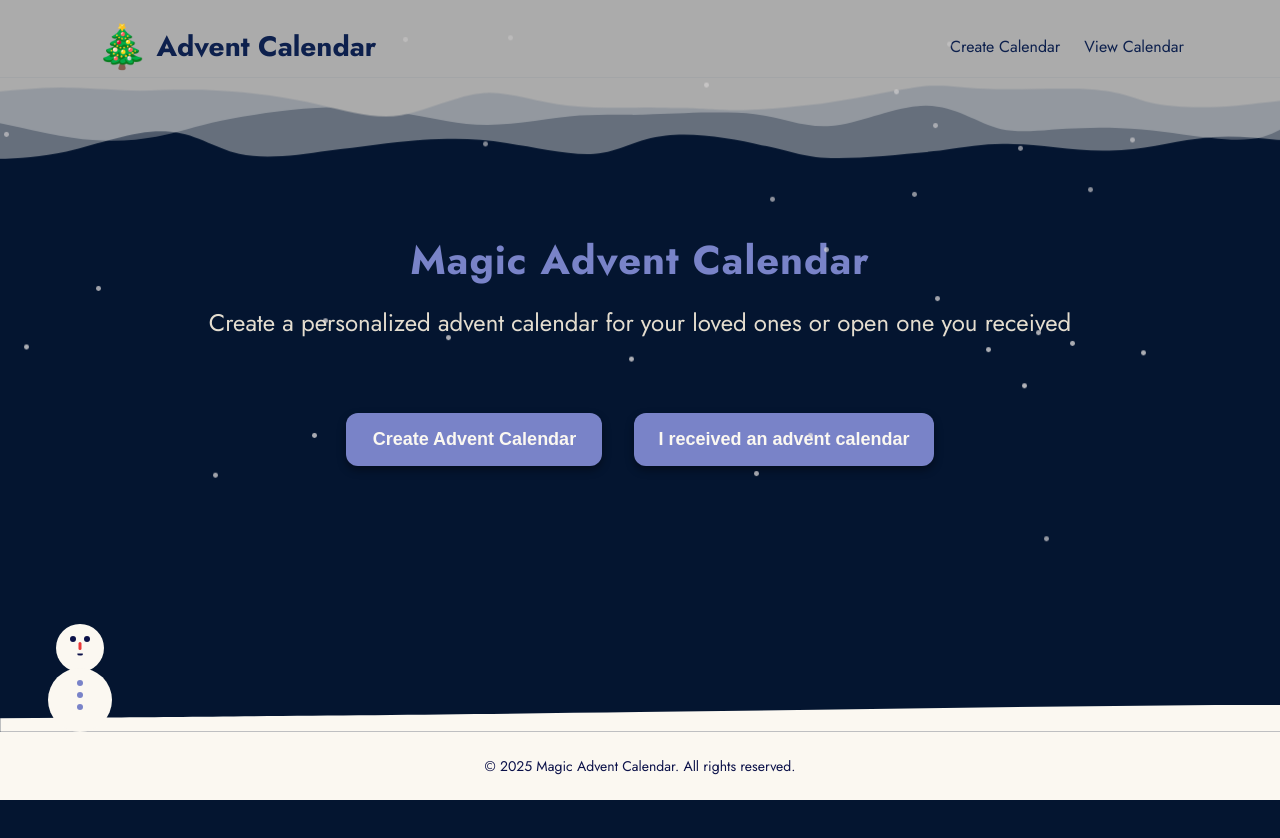
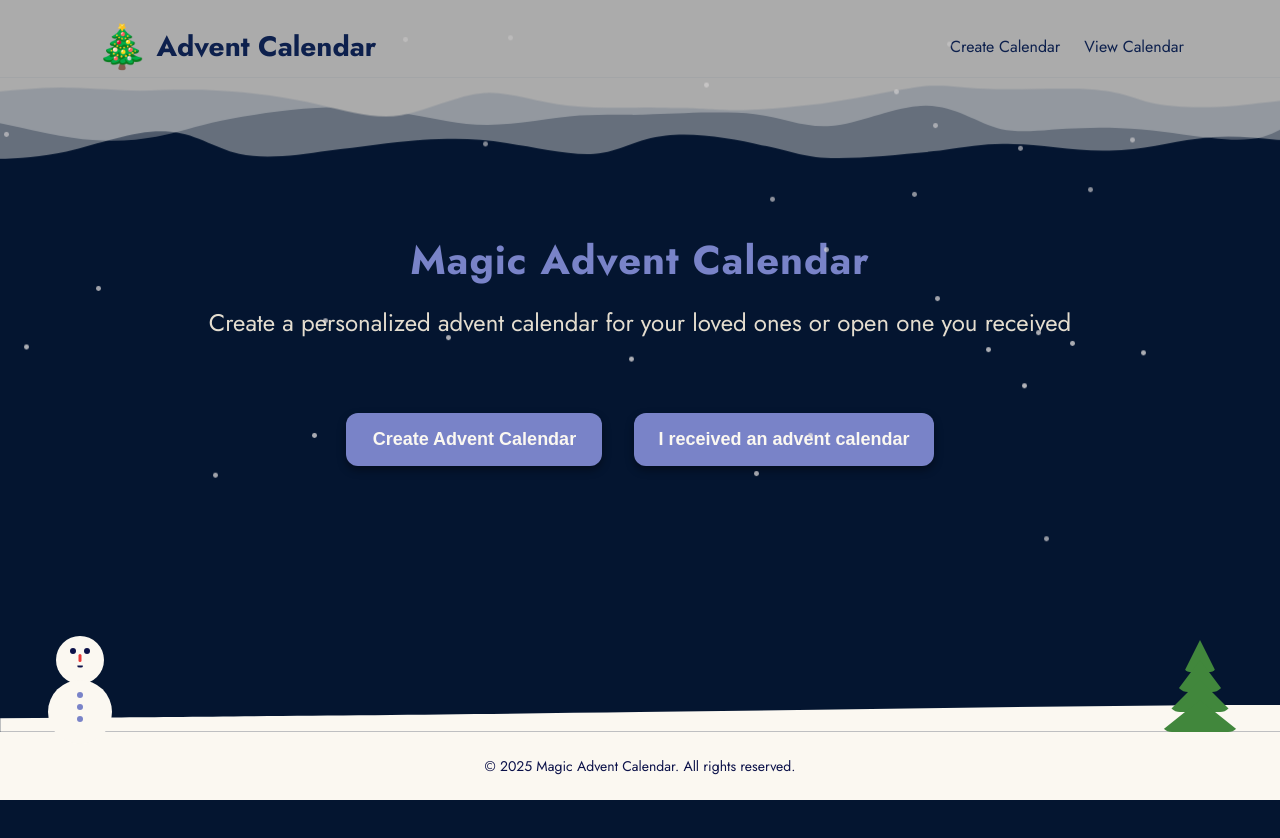
Before and after one commit to olga-urentseva/advent-calendar, a React (Vite) app: page / in a window 1280 px wide. Shown: the top 838 px of the page. After the commit the page ends 800 px from the top, so only its background shows below. Built offline with nearby package versions, Linux system fonts and the light colour scheme.

Commit message:
Refactor Footer components: move Snowman and Tree to Footer subdirectory

```diff
--- a/src/components/atoms/Snowman/styles.css
+++ b/src/components/atoms/Footer/Snowman/styles.css
@@ -1,10 +1,10 @@
 /* Snowman component styles */
 .snowman {
   position: absolute;
-  bottom: -3rem;
+
   left: 2rem;
   width: 6rem;
-  height: 8rem;
+
 }
 
 .snowman__head {
--- /dev/null
+++ b/src/components/atoms/Footer/Tree/index.tsx
@@ -0,0 +1,13 @@
+import './styles.css'
+
+export function Tree() {
+  return (
+    <div className="tree">
+      <div className="tree__section tree__section--top"></div>
+      <div className="tree__section tree__section--upper"></div>
+      <div className="tree__section tree__section--middle"></div>
+      <div className="tree__section tree__section--lower"></div>
+
+    </div>
+  )
+}
--- /dev/null
+++ b/src/components/atoms/Footer/Tree/styles.css
@@ -0,0 +1,65 @@
+/* Tree component styles */
+.tree {
+  position: absolute;
+  bottom: 0;
+  right: 2rem;
+  width: 6rem;
+  top: -2rem
+
+}
+
+.tree__section {
+  position: absolute;
+  left: 50%;
+  transform: translateX(-50%);
+  width: 0;
+  height: 0;
+  border-left: 1.5rem solid transparent;
+  border-right: 1.5rem solid transparent;
+  border-bottom: 2rem solid oklch(0.56 0.1304 142.37);
+  border-radius: 0.5rem;
+}
+
+.tree__section--top {
+  top: -3.75rem;
+  border-left: 1rem solid transparent;
+  border-right: 1rem solid transparent;
+
+  border-radius: 0.35rem;
+}
+
+.tree__section--upper {
+  top: -2.5rem;
+  border-left: 1.5rem solid transparent;
+  border-right: 1.5rem solid transparent;
+
+  border-radius: 0.75rem;
+}
+
+.tree__section--middle {
+  top: -1.25rem;
+  border-left: 2rem solid transparent;
+  border-right: 2rem solid transparent;
+
+  border-radius: 0.75rem;
+}
+
+.tree__section--lower {
+  top: 0;
+  border-left: 2.5rem solid transparent;
+  border-right: 2.5rem solid transparent;
+
+  border-radius: 0.75rem;
+}
+
+/* .tree__trunk {
+  position: absolute;
+  top: -0.5rem;
+  left: 50%;
+  transform: translateX(-50%);
+  width: 1rem;
+  height: 1.5rem;
+  background-color: oklch(0.45 0.08 60);
+  border-radius: 0.5rem;
+  border: 0.125rem solid oklch(0.35 0.08 60);
+} */
--- a/src/components/atoms/Footer/index.tsx
+++ b/src/components/atoms/Footer/index.tsx
@@ -1,6 +1,7 @@
 import './styles.css'
 import { Snow } from './Snow'
-import { Snowman } from '../Snowman'
+import { Snowman } from './Snowman'
+import { Tree } from './Tree'
 
 export function Footer() {
   const currentYear = new Date().getFullYear()
@@ -10,6 +11,7 @@ export function Footer() {
     <Snow />
     <footer className="footer">
       <Snowman />
+      <Tree />
       <div className="footer__content">
         <p className="footer__copyright">
           © {currentYear} Magic Advent Calendar. All rights reserved.
```
Also changed, not shown: src/components/atoms/Footer/Snowman/index.tsx (renamed from src/components/atoms/Snowman/index.tsx).
